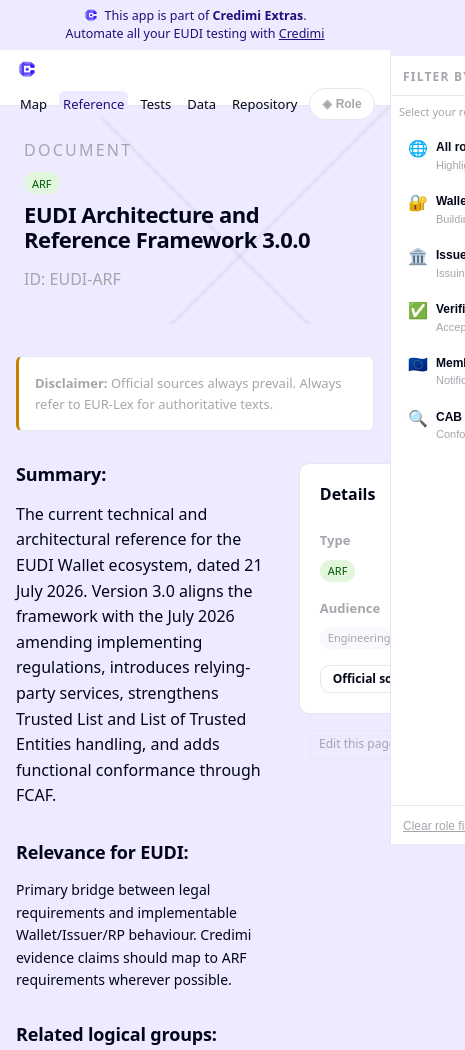
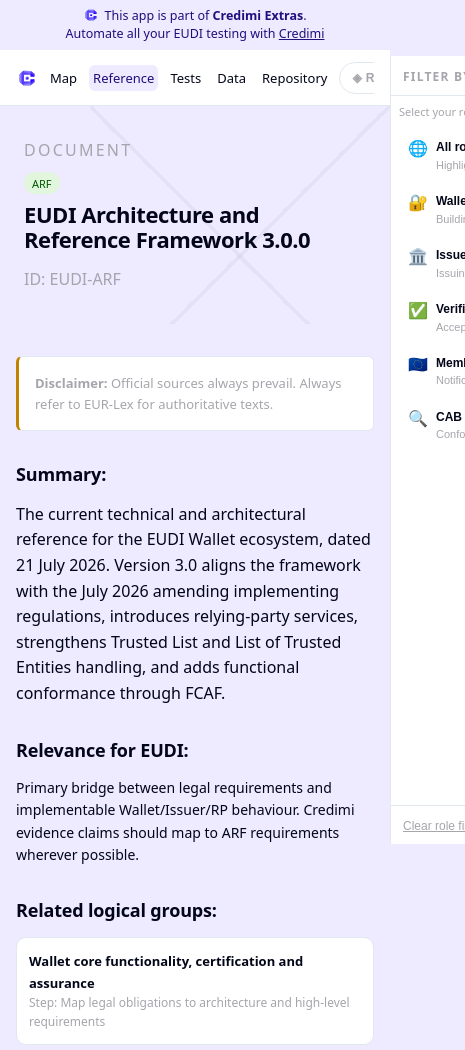
Before and after one commit to ForkbombEu/eudi-conformance-atlas, an Eleventy site: page src/documents-page.njk in a window 390 px wide. Shown: the top 1050 px of the page, 465 px wide, since content can reach past the window. Built offline with nearby package versions, Linux system fonts and the light colour scheme; Eleventy itself is replaced by a stand-in of ours; files that its build step writes are made by us from their sources; a web font is replaced by a local one.

Commit message:
chore: fixed GUI for phones

```diff
--- a/HITL/style.css
+++ b/HITL/style.css
@@ -1358,11 +1358,11 @@ body.role-active .tree-leaf.role-highlight a {
   .stats-strip { gap: var(--space-4); }
 }
 
-/* Hide role button on pages where it has no effect */
+/* Hide role button on pages where it has no effect.
+   display:none so its <li> claims no width — otherwise it steals ~75px
+   from the nav and forces an early wrap on narrow screens. */
 .role-toggle-hidden {
-  opacity: 0;
-  pointer-events: none;
-  cursor: default;
+  display: none;
 }
 
 /* ============================================
@@ -1393,14 +1393,21 @@ body.role-active .tree-leaf.role-highlight a {
 
 /* Topbar nav: allow wrapping on very small screens */
 @media (max-width: 480px) {
+  /* No wrapping: .topbar has a fixed height, so a wrapped second row was
+     pushed out of the bar. The nav scrolls horizontally instead. */
   .topbar-inner {
-    flex-wrap: wrap;
+    flex-wrap: nowrap;
     gap: var(--space-2);
     padding: var(--space-2) var(--space-4);
   }
   .topbar-nav {
     gap: var(--space-2);
+    min-width: 0;
+    overflow-x: auto;
+    scrollbar-width: none;
   }
+  .topbar-nav::-webkit-scrollbar { display: none; }
+  .topbar-nav li { flex-shrink: 0; }
   .topbar-nav a {
     font-size: 13px;
   }
--- a/src/_includes/topbar.njk
+++ b/src/_includes/topbar.njk
@@ -13,18 +13,19 @@
       {% set rolePages = ['/reference/', '/tests/', '/evidence/', '/documents/', '/map/'] %}
       {% set showRoleBtn = false %}
       {% for p in rolePages %}{% if p in page.url %}{% set showRoleBtn = true %}{% endif %}{% endfor %}
+      {% if showRoleBtn %}
       <li>
         <button
-          class="role-toggle-btn{% if not showRoleBtn %} role-toggle-hidden{% endif %}"
+          class="role-toggle-btn"
           id="role-toggle-btn"
           aria-expanded="false"
           aria-controls="role-sidebar"
-          aria-label="Filter by role"
-          {% if not showRoleBtn %}disabled aria-hidden="true"{% endif %}>
+          aria-label="Filter by role">
           <span id="role-toggle-icon">◈</span>
           <span id="role-toggle-label">Role</span>
         </button>
       </li>
+      {% endif %}
     </ul>
   </div>
 </nav>
--- a/src/css/app.css
+++ b/src/css/app.css
@@ -31,6 +31,50 @@
 .footer-brand { align-items: center; }
 @media (max-width: 640px) {
   .atlas-product-name { display: none; }
+}
+
+/*
+  --- Detail page two-column layout ---
+
+  documents-page.njk and evidence-page.njk declared `grid-template-columns:
+  2fr 1fr` in an inline style, which no media query can reach. Below roughly
+  400px the two tracks' min-content floors — held open by nowrap children such
+  as `.btn` ("Official source ↗") and `.badge` — added up to more than the
+  viewport, so the document scrolled horizontally while the body background
+  only painted the viewport width: the blank strip on the right, growing as
+  the window narrows.
+
+  min-width: 0 lets each column shrink to the space it actually gets instead
+  of to its content, and the tracks stack below the sidebar breakpoint already
+  used by style.css.
+*/
+.detail-layout {
+  display: grid;
+  grid-template-columns: 2fr 1fr;
+  gap: var(--space-8);
+}
+
+.detail-layout > * {
+  min-width: 0;
+}
+
+@media (max-width: 768px) {
+  .detail-layout {
+    grid-template-columns: 1fr;
+    gap: var(--space-6);
+  }
+}
+
+/*
+  --- Wide tables ---
+
+  style.css wraps the test-coverage table in `.test-table-wrap`; the source of
+  truth table on the data page had no equivalent, so its columns (a mono media
+  type, a nowrap Download button) pushed the page wider than a phone viewport.
+  Same remedy: the table scrolls inside its own box, the page does not.
+*/
+.table-scroll {
+  overflow-x: auto;
 }
 
 /*
--- a/src/css/style.css
+++ b/src/css/style.css
@@ -1358,11 +1358,11 @@ body.role-active .tree-leaf.role-highlight a {
   .stats-strip { gap: var(--space-4); }
 }
 
-/* Hide role button on pages where it has no effect */
+/* Hide role button on pages where it has no effect.
+   display:none so its <li> claims no width — otherwise it steals ~75px
+   from the nav and forces an early wrap on narrow screens. */
 .role-toggle-hidden {
-  opacity: 0;
-  pointer-events: none;
-  cursor: default;
+  display: none;
 }
 
 /* ============================================
@@ -1393,14 +1393,21 @@ body.role-active .tree-leaf.role-highlight a {
 
 /* Topbar nav: allow wrapping on very small screens */
 @media (max-width: 480px) {
+  /* No wrapping: .topbar has a fixed height, so a wrapped second row was
+     pushed out of the bar. The nav scrolls horizontally instead. */
   .topbar-inner {
-    flex-wrap: wrap;
+    flex-wrap: nowrap;
     gap: var(--space-2);
     padding: var(--space-2) var(--space-4);
   }
   .topbar-nav {
     gap: var(--space-2);
+    min-width: 0;
+    overflow-x: auto;
+    scrollbar-width: none;
   }
+  .topbar-nav::-webkit-scrollbar { display: none; }
+  .topbar-nav li { flex-shrink: 0; }
   .topbar-nav a {
     font-size: 13px;
   }
--- a/src/data.njk
+++ b/src/data.njk
@@ -26,6 +26,7 @@ permalink: /data/
       <h4 style="font-size: var(--fs-md); font-weight: 700; margin-bottom: var(--space-2);">Current source of truth: {{ sourceOfTruth.current_release }}</h4>
       <p class="text-sm text-muted" style="margin-bottom: var(--space-3);">Release date: {{ sourceOfTruth.release_date }}</p>
       <p style="margin-bottom: var(--space-4);"><a href="{{ '/data/source-of-truth/current.json' | url }}" class="btn btn-outline btn-sm" download>Download current.json</a></p>
+      <div class="table-scroll">
         <table style="width:100%; border-collapse: collapse;">
           <thead>
             <tr>
@@ -47,6 +48,7 @@ permalink: /data/
           </tbody>
         </table>
       </div>
+    </div>
 
     <div class="card-grid card-grid-2 mb-8">
       <div class="card">
@@ -61,6 +63,7 @@ permalink: /data/
 
     {{ sectionHeader("Document counts by type") }}
     <div class="card" style="margin-bottom: var(--space-8);">
+      <div class="table-scroll">
         <table style="width:100%; border-collapse: collapse;">
           <thead>
             <tr>
@@ -80,3 +83,4 @@ permalink: /data/
       </div>
     </div>
   </div>
+</div>
--- a/src/documents-page.njk
+++ b/src/documents-page.njk
@@ -29,7 +29,7 @@ eleventyComputed:
       <strong>Disclaimer:</strong> Official sources always prevail. Always refer to EUR-Lex for authoritative texts.
     </div>
 
-    <div style="display: grid; grid-template-columns: 2fr 1fr; gap: var(--space-8);">
+    <div class="detail-layout">
       <div>
         <div class="detail-section">
           <h3>Summary</h3>
--- a/src/evidence-page.njk
+++ b/src/evidence-page.njk
@@ -31,7 +31,7 @@ eleventyComputed:
       <strong>Disclaimer:</strong> This is an evidence claim, not an official requirement. It "maps to", "supports", and "relates to" official references. It does not "certify" or "prove compliance."
     </div>
 
-    <div style="display: grid; grid-template-columns: 2fr 1fr; gap: var(--space-8);">
+    <div class="detail-layout">
       <div>
         <div class="detail-section">
           <h3>Description</h3>
```
Lines whose indentation alone changed are shown as unchanged.
